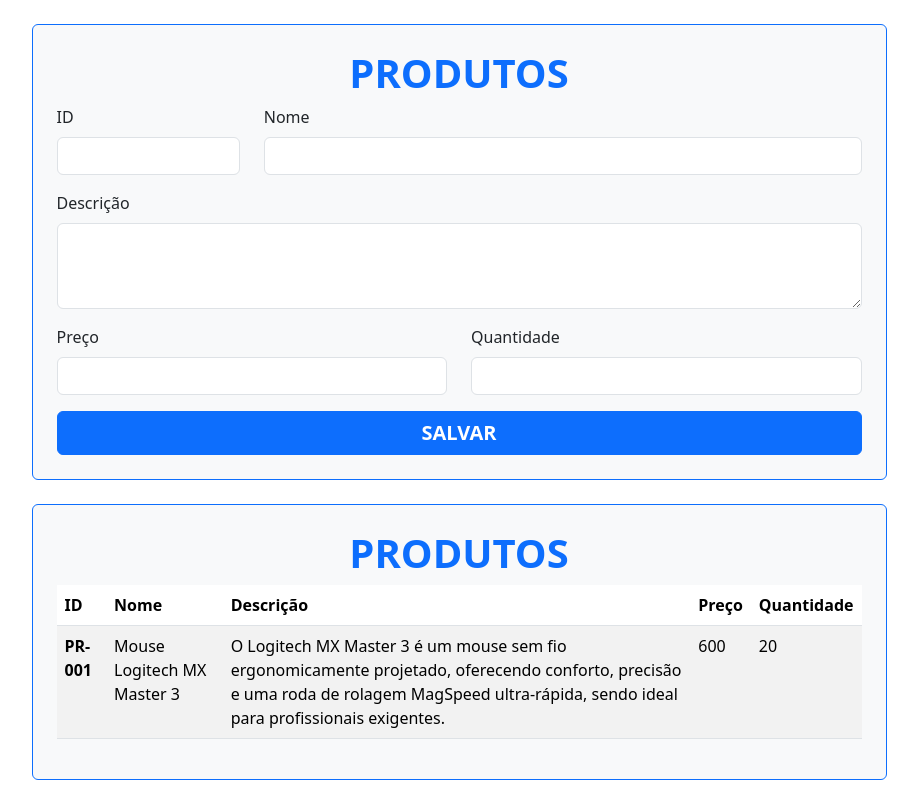
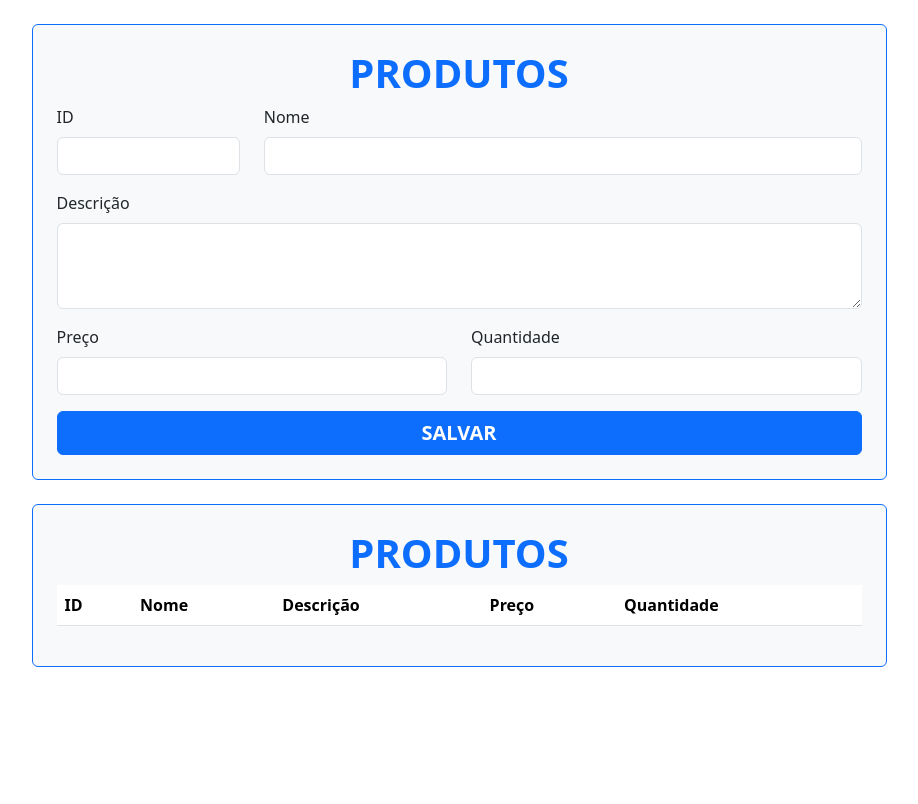
Before and after one commit to guiiiividd/cad-produto, an Angular app: page / in a window 1280 px wide. Shown: the whole page, without its empty margins (181-1099 px from the left). Built offline with nearby package versions, Linux system fonts and the light colour scheme.

Commit message:
:sparkles: feat: Save Products in the Table

```diff
--- /dev/null
+++ b/src/app/Product.ts
@@ -0,0 +1,7 @@
+export interface Product {
+    id: number,
+    name: string,
+    description: string,
+    price: number,
+    quantity: number
+}
--- a/src/app/app.module.ts
+++ b/src/app/app.module.ts
@@ -5,6 +5,7 @@ import { AppRoutingModule } from './app-routing.module';
 import { AppComponent } from './app.component';
 import { NgbModule } from '@ng-bootstrap/ng-bootstrap';
 import { ProductsComponent } from './products/products.component';
+import { ReactiveFormsModule } from '@angular/forms';
 
 @NgModule({
   declarations: [
@@ -14,7 +15,8 @@ import { ProductsComponent } from './products/products.component';
   imports: [
     BrowserModule,
     AppRoutingModule,
-    NgbModule
+    NgbModule,
+    ReactiveFormsModule
   ],
   providers: [],
   bootstrap: [AppComponent]
--- a/src/app/products/products.component.html
+++ b/src/app/products/products.component.html
@@ -1,7 +1,7 @@
 <div class="container">
   <div class="row">
     <div class="col-9 m-auto mt-4 border border-primary rounded p-4 bg-light">
-      <form>
+      <form [formGroup]="formGroupProduct">
         <div class="row">
           <div class="col-12">
             <h1 class="text-center text-primary text-uppercase fw-bold">
@@ -13,13 +13,23 @@
           <div class="col-3">
             <div>
               <label for="inputID" class="form-label">ID</label>
-              <input type="text" class="form-control" id="inputID" />
+              <input
+                type="text"
+                class="form-control"
+                id="inputID"
+                formControlName="id"
+              />
             </div>
           </div>
           <div class="col-9">
             <div>
               <label for="inputNome" class="form-label">Nome</label>
-              <input type="text" class="form-control" id="inputNome" />
+              <input
+                type="text"
+                class="form-control"
+                id="inputNome"
+                formControlName="name"
+              />
             </div>
           </div>
         </div>
@@ -31,6 +41,7 @@
               class="form-control"
               id="textareaDescricao"
               rows="3"
+              formControlName="description"
             ></textarea>
           </div>
         </div>
@@ -39,13 +50,23 @@
           <div class="col-6">
             <div>
               <label for="inputPreco" class="form-label">Preço</label>
-              <input type="number" class="form-control" id="inputPreco" />
+              <input
+                type="number"
+                class="form-control"
+                id="inputPreco"
+                formControlName="price"
+              />
             </div>
           </div>
           <div class="col-6">
             <div>
               <label for="inputQuantidade" class="form-label">Quantidade</label>
-              <input type="number" class="form-control" id="inputQuantidade" />
+              <input
+                type="number"
+                class="form-control"
+                id="inputQuantidade"
+                formControlName="quantity"
+              />
             </div>
           </div>
         </div>
@@ -54,6 +75,7 @@
           <button
             type="submit"
             class="btn btn-primary fs-5 fw-bold text-uppercase"
+            (click)="save()"
           >
             Salvar
           </button>
@@ -76,16 +98,12 @@
           </tr>
         </thead>
         <tbody>
-          <tr>
-            <th scope="row">PR-001</th>
-            <td>Mouse Logitech MX Master 3</td>
-            <td>
-              O Logitech MX Master 3 é um mouse sem fio ergonomicamente
-              projetado, oferecendo conforto, precisão e uma roda de rolagem
-              MagSpeed ultra-rápida, sendo ideal para profissionais exigentes.
-            </td>
-            <td>600</td>
-            <td>20</td>
+          <tr *ngFor="let product of products">
+            <th scope="row">{{ product.id }}</th>
+            <td>{{ product.name }}</td>
+            <td>{{ product.description }}</td>
+            <td>{{ product.price }}</td>
+            <td>{{ product.quantity }}</td>
           </tr>
         </tbody>
       </table>
--- a/src/app/products/products.component.ts
+++ b/src/app/products/products.component.ts
@@ -1,10 +1,27 @@
 import { Component } from '@angular/core';
+import { Product } from '../Product';
+import { FormBuilder, FormGroup } from '@angular/forms';
 
 @Component({
   selector: 'app-products',
   templateUrl: './products.component.html',
-  styleUrl: './products.component.css'
+  styleUrl: './products.component.css',
 })
 export class ProductsComponent {
+  products: Product[] = [];
 
+  formGroupProduct: FormGroup;
+  constructor(private formBuilder: FormBuilder) {
+    this.formGroupProduct = formBuilder.group({
+      id: [''],
+      name: [''],
+      description: [''],
+      price: [''],
+      quantity: [''],
+    });
+  }
+
+  save() {
+    this.products.push(this.formGroupProduct.value);
+  }
 }
```
